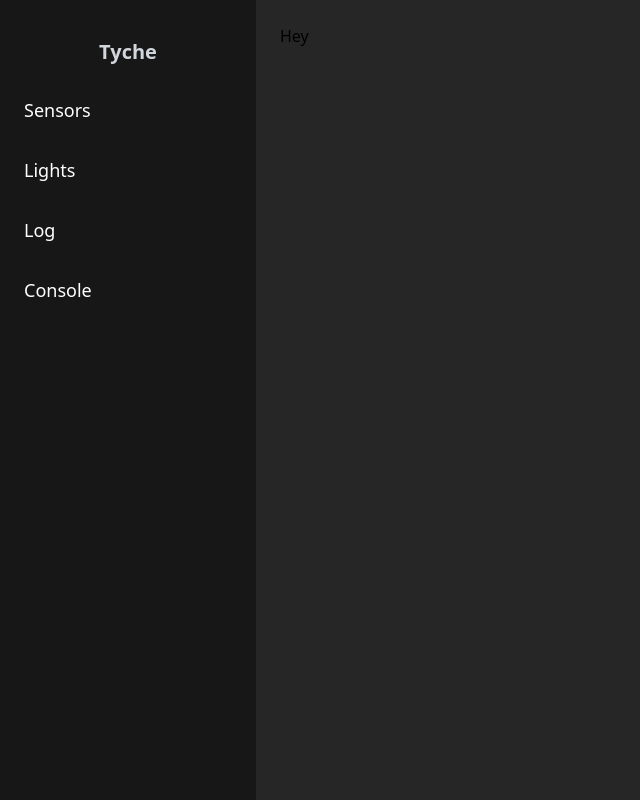
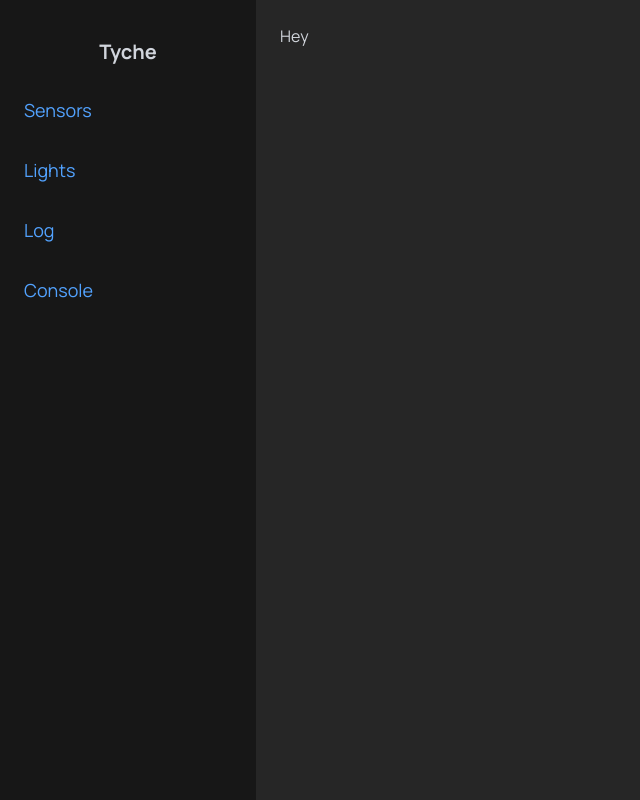
Before and after one commit to Twigman/tyche-web-interface, a Vue app: page / in a window 1280 px wide. Shown: the whole page, without its empty margins (0-640 px from the left). Built offline with nearby package versions, Linux system fonts and the light colour scheme; no server answers; the HTML template or start-up script is replaced by a standard one.

Commit message:
changed font

```diff
--- a/src/assets/main.css
+++ b/src/assets/main.css
@@ -1,4 +1,40 @@
+@import url('https://fonts.googleapis.com/css2?family=Manrope:wght@400;500;600;700&family=Space+Grotesk:wght@400;500;600&display=swap');
+/* insert other imports above */
 @import 'tailwindcss';
+
+/* Google Fonts einbinden */
+
+/* Basis-Typografie mit Tailwind erweitern */
+@layer base {
+  body {
+    @apply bg-neutral-900 text-gray-300; /* Dark Mode Standard */
+    font-family: 'Manrope', sans-serif;
+    line-height: 1.6;
+  }
+
+  h1,
+  h2,
+  h3 {
+    font-family: 'Manrope', sans-serif;
+    @apply font-bold text-white;
+  }
+
+  h1 {
+    @apply text-4xl tracking-tight;
+  }
+
+  h2 {
+    @apply text-3xl tracking-normal;
+  }
+
+  h3 {
+    @apply text-2xl tracking-wide;
+  }
+
+  a {
+    @apply text-blue-400 hover:text-blue-300 transition-colors;
+  }
+}
 
 #app {
   max-width: 1920px;
--- a/src/components/SensorCard.vue
+++ b/src/components/SensorCard.vue
@@ -1,6 +1,6 @@
 <template>
   <div
-    class="p-6 w-57 mx-auto bg-white/10 backdrop-blur-md border border-white/20 rounded-xl text-white"
+    class="p-6 w-56 mx-auto bg-white/10 backdrop-blur-md border border-white/20 rounded-xl text-white"
   >
     <h2 class="text-xl font-bold text-gray-300 h-12 flex items-center justify-center text-center">
       {{ sensor.name }}
```
